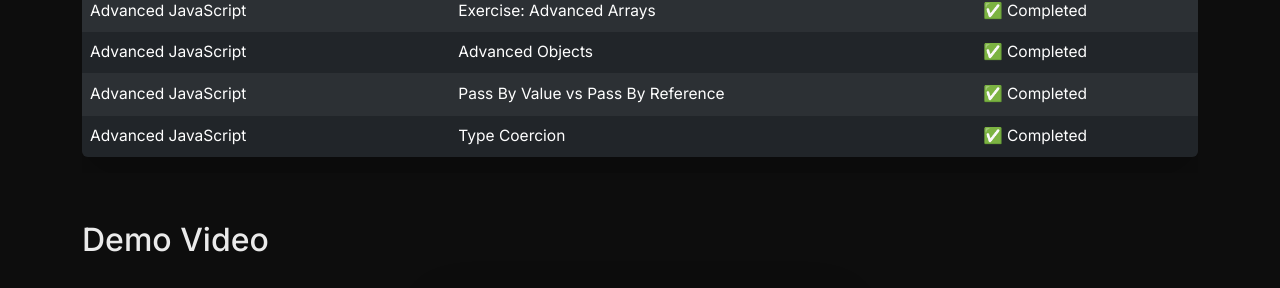
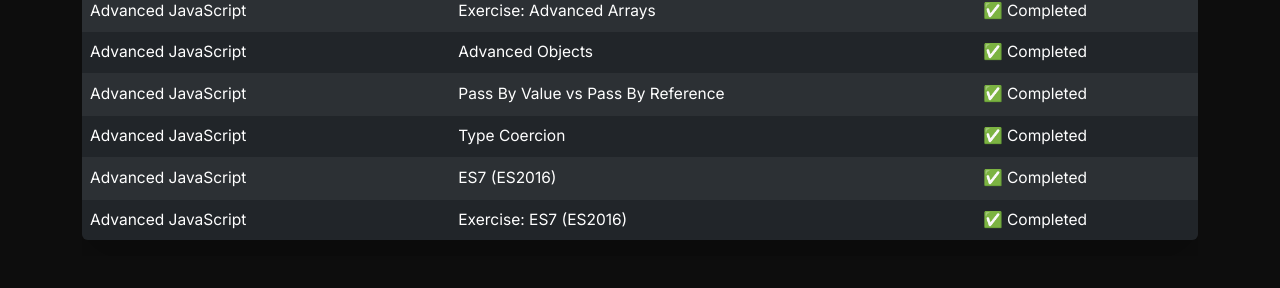
Before and after one commit to MouadBenaich/MY-WEBSITE-ZTM, a plain HTML site: page exercises.html in a window 1280 px wide. Shown: the part 1659-1947 px from the top of the page. Drawn offline with nearby package versions, Linux system fonts and the light colour scheme; grey boxes are pictures that could not be loaded.

Commit message:
Update exercises page: added December 20, 2025 progress (Advanced JavaScript: Scope, Control Flow, ES5/ES6, Advanced Functions, Advanced Arrays, Advanced Objects, Pass By Value vs Reference, Type Coercion, ES7 with exercise)

```diff
--- a/exercises.html
+++ b/exercises.html
@@ -268,6 +268,17 @@
             <td>Type Coercion</td>
             <td>✅ Completed</td>
           </tr>
+          <tr>
+            <td>Advanced JavaScript</td>
+            <td>ES7 (ES2016)</td>
+            <td>✅ Completed</td>
+          </tr>
+
+          <tr>
+            <td>Advanced JavaScript</td>
+            <td>Exercise: ES7 (ES2016)</td>
+            <td>✅ Completed</td>
+          </tr>
         </tbody>
 
       </table>
```
